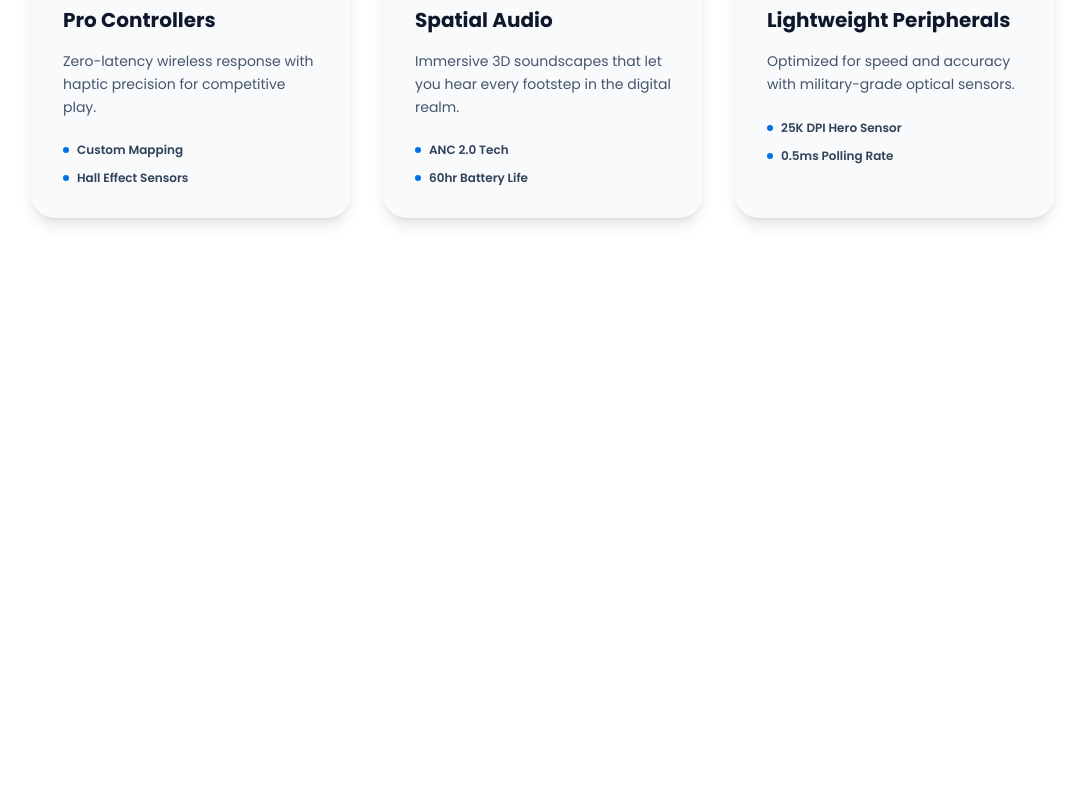
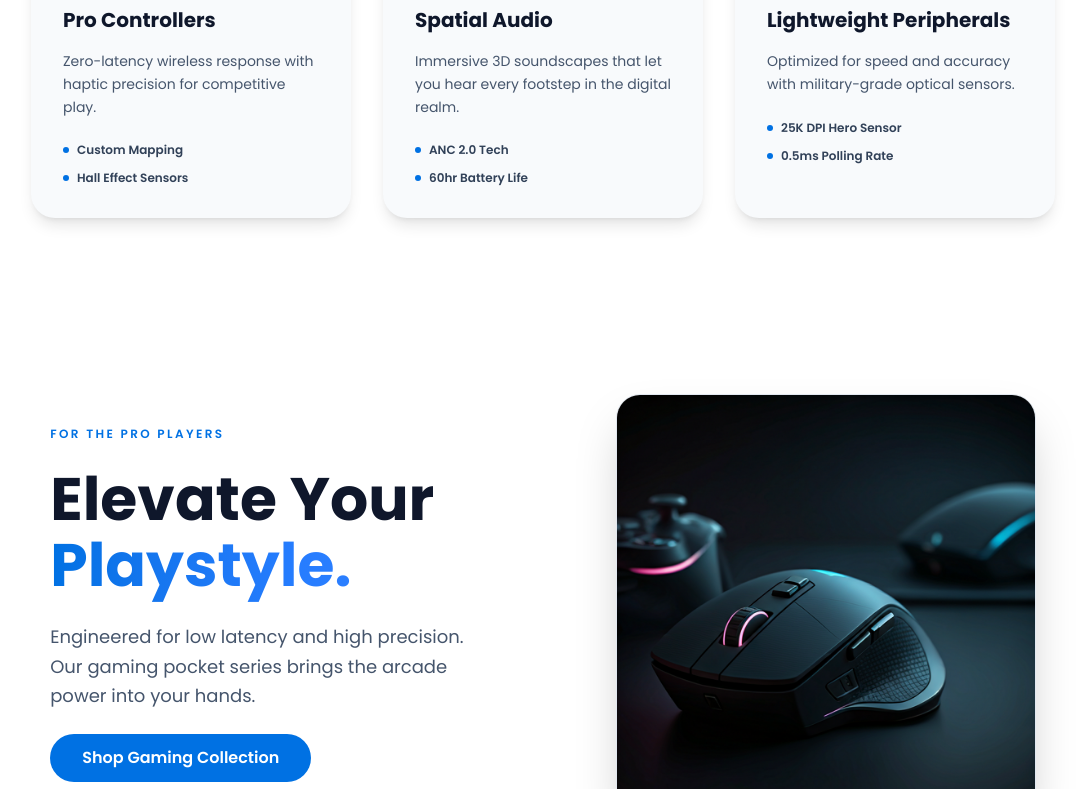
Before and after one commit to Abid-Hossain-Sifat/DoroPocket, a Next.js app: page / in a window 1280 px wide. Shown: the part 2000-2789 px from the top of the page, without its empty margins (97-1182 px from the left). Before the commit the page ends 2298 px from the top, so only its background shows below. Built offline with nearby package versions, Linux system fonts and the light colour scheme.

Commit message:
add Playstyle section

```diff
--- /dev/null
+++ b/src/Components/Playstyle.jsx
@@ -0,0 +1,89 @@
+'use client'
+import React from 'react';
+import { motion } from 'framer-motion';
+import { useTheme } from 'next-themes';
+
+const Playstyle = () => {
+  const { theme } = useTheme();
+  const isDark = theme === 'dark';
+
+  return (
+    <section
+      className={`py-24 px-6 transition-colors duration-300 ${
+        isDark ? 'bg-[#0B111E] text-white' : 'bg-white text-slate-900'
+      }`}
+    >
+      <div className="max-w-[80%] mx-auto flex flex-col md:flex-row items-center justify-between gap-12">
+
+        <motion.div
+          initial={{ opacity: 0, x: -50 }}
+          whileInView={{ opacity: 1, x: 0 }}
+          viewport={{ once: true }}
+          transition={{ duration: 0.8 }}
+          className="flex flex-col space-y-6 flex-1 min-w-0"
+        >
+          <span
+            className={`font-semibold tracking-[0.2em] uppercase text-xs ${
+              isDark ? 'text-blue-500' : 'text-[#0071E3]'
+            }`}
+          >
+            For the pro players
+          </span>
+
+          <h2 className="text-4xl md:text-5xl lg:text-6xl font-bold leading-[1.1]">
+            Elevate Your <br />
+            <span
+              className={`text-transparent bg-clip-text bg-gradient-to-r ${
+                isDark
+                  ? 'from-blue-400 to-cyan-300'
+                  : 'from-[#0071E3] to-blue-500'
+              }`}
+            >
+              Playstyle.
+            </span>
+          </h2>
+
+          <p
+            className={`text-lg max-w-md leading-relaxed ${
+              isDark ? 'text-gray-400' : 'text-slate-600'
+            }`}
+          >
+            Engineered for low latency and high precision. Our gaming pocket
+            series brings the arcade power into your hands.
+          </p>
+
+          <motion.button
+            whileHover={{ scale: 1.02 }}
+            whileTap={{ scale: 0.98 }}
+            className={`w-fit px-8 py-3 rounded-full font-semibold transition-all ${
+              isDark
+                ? 'bg-blue-600 text-white'
+                : 'bg-[#0071E3] text-white'
+            }`}
+          >
+            Shop Gaming Collection
+          </motion.button>
+        </motion.div>
+
+        <motion.div
+          initial={{ opacity: 0, scale: 0.9 }}
+          whileInView={{ opacity: 1, scale: 1 }}
+          viewport={{ once: true }}
+          transition={{ duration: 0.8 }}
+          className="flex-1 flex justify-end min-w-0"
+        >
+          <img
+            src="/Assets/Playstyle.png"
+            alt="Gaming Mouse"
+            className={`w-full max-w-[420px] h-auto rounded-3xl shadow-2xl border ${
+              isDark ? 'border-slate-800' : 'border-slate-200'
+            }`}
+          />
+        </motion.div>
+
+      </div>
+    </section>
+  );
+};
+
+export default Playstyle;
--- a/src/app/page.js
+++ b/src/app/page.js
@@ -1,6 +1,7 @@
 import Essential from "@/Components/Essential";
 import Explore from "@/Components/Explore";
 import HeroBanner from "@/Components/HeroBanner";
+import Playstyle from "@/Components/Playstyle";
 import Rating from "@/Components/Rating";
 import Image from "next/image";
 
@@ -11,6 +12,7 @@ export default function Home() {
       <Rating></Rating>
       <Explore></Explore>
       <Essential></Essential>
+      <Playstyle></Playstyle>
     </div>
   );
 }
```
Also changed, not shown: public/Assets/Playstyle.png (added).
